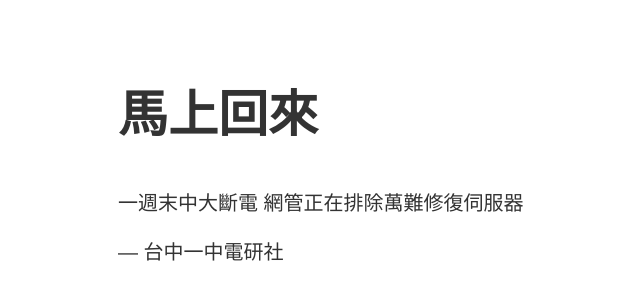
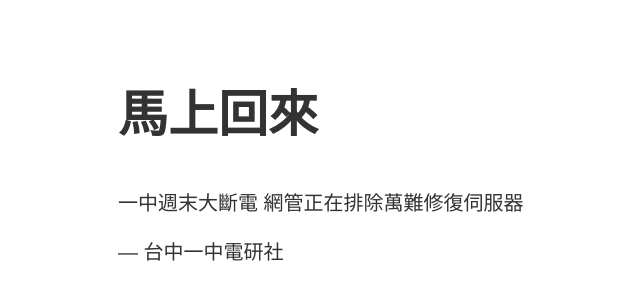
Before and after one commit to TCIRC/temp_judge_page, a plain HTML site: page index.html in a window 1280 px wide. Shown: the part 126-426 px from the top of the page, 197-837 px from the left. Drawn offline with Linux system fonts and the light colour scheme.

Commit message:
Update index.html

```diff
--- a/index.html
+++ b/index.html
@@ -14,7 +14,7 @@
     <article>
         <h1>馬上回來</h1>
         <div>
-            <p>一週末中大斷電 網管正在排除萬難修復伺服器</p>
+            <p>一中週末大斷電 網管正在排除萬難修復伺服器</p>
             <p>&mdash; 台中一中電研社</p>
         </div>
     </article>
```
